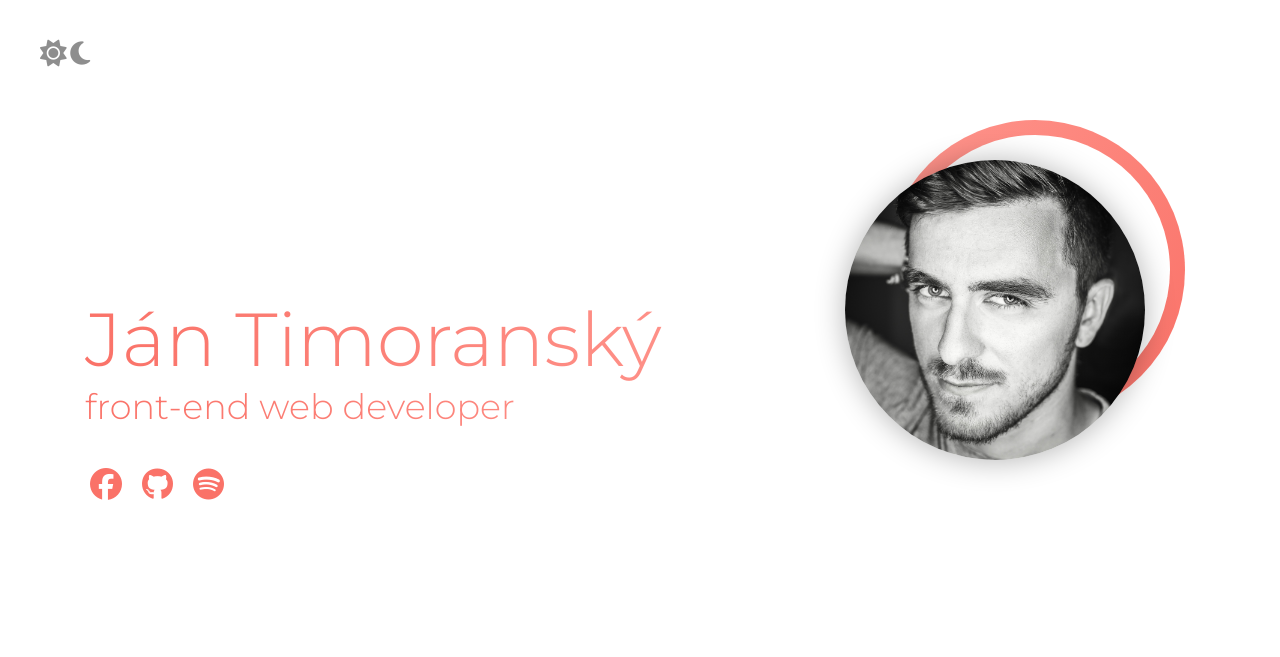
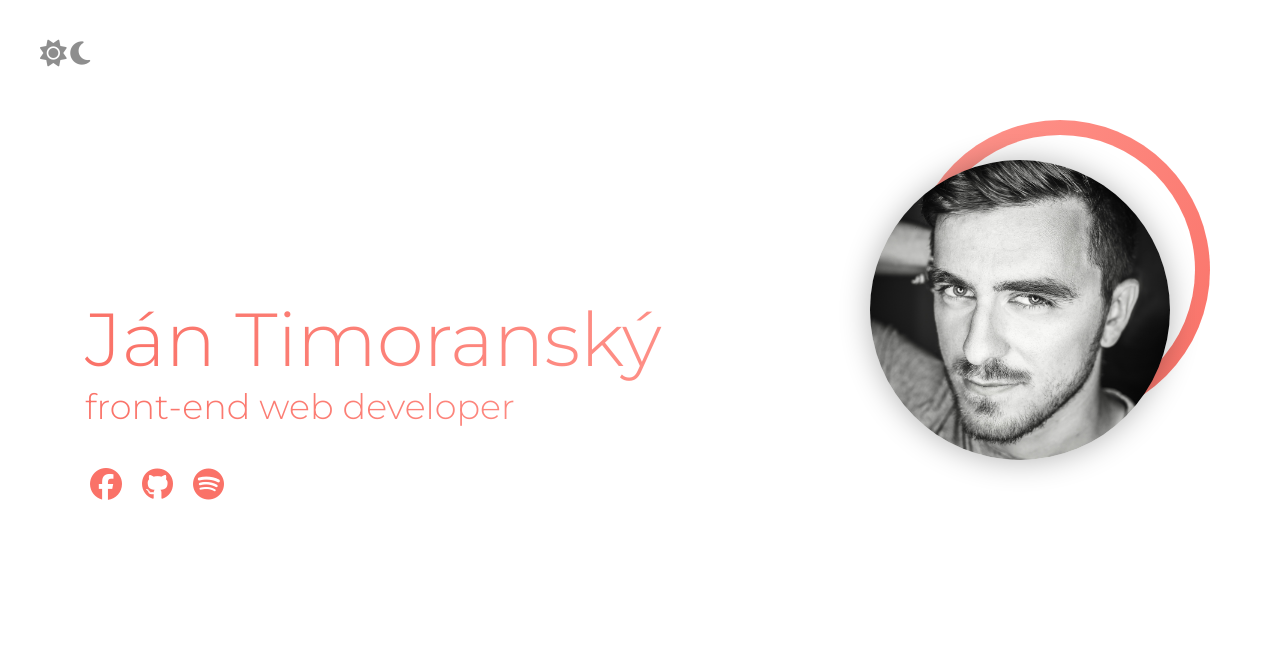
Before and after one commit to timoransky/timoransky.github.io, a PHP site: page / in a window 1280 px wide. Shown: the top 657 px of the page. Run offline with PHP 8.4, Linux system fonts and the light colour scheme; some libraries are stand-ins or nearby versions.

Commit message:
:bug: Fix row width bug

```diff
--- a/dist/app.css
+++ b/dist/app.css
@@ -3729,7 +3729,7 @@ body[data-color-scheme=dark] .theme-toggle-btn [data-icon=moon] {
 }
 
 .container--hero .row {
-  width: 100%;
+  width: calc(100% + 30px);
 }
 
 .hero {
--- a/src/scss/app.scss
+++ b/src/scss/app.scss
@@ -77,7 +77,7 @@ body {
     }
 
     .row {
-      width: 100%;
+      width: calc(100% + 30px);
     }
   }
 }
```
